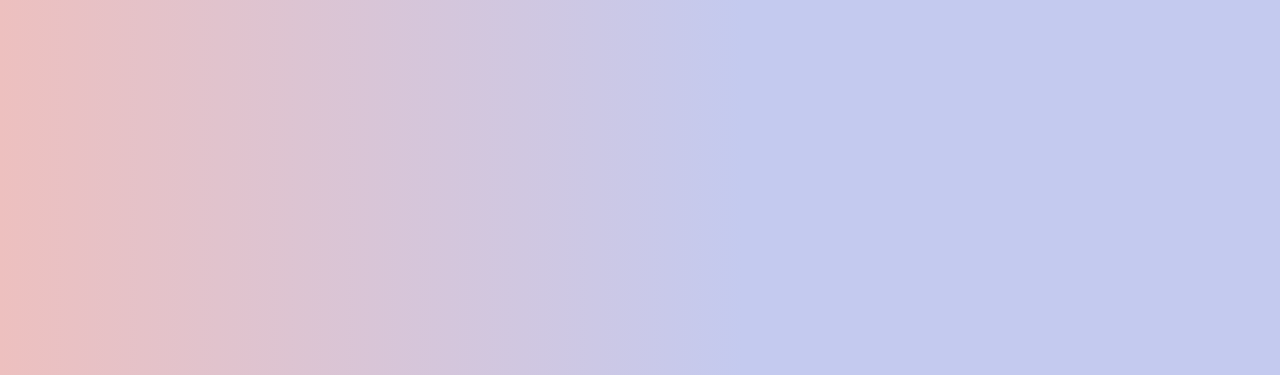
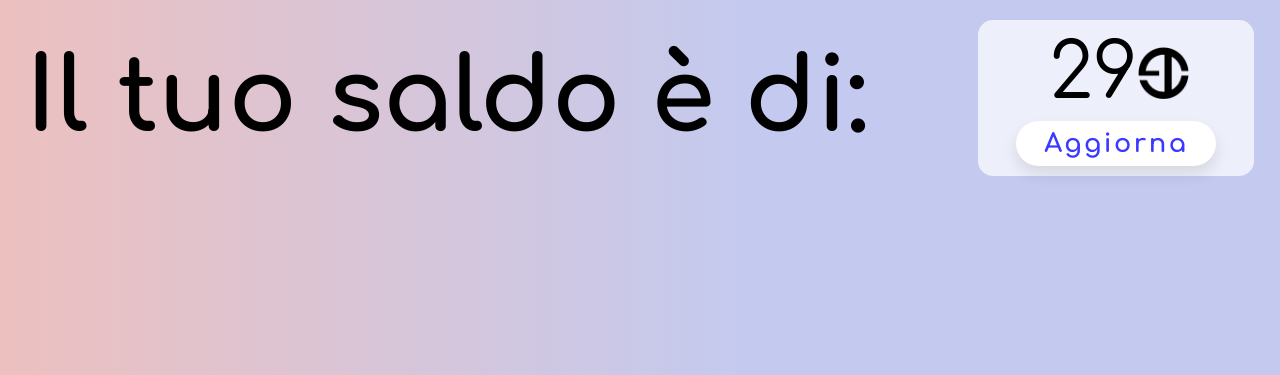
Before and after one commit to RiccardoTonioloDev/EDUChain, a PHP site: page /EDUChainV2/Pages/PersonalDashboard/personalDashboardSaldo.php in a window 1280 px wide. Shown: the part 80-455 px from the top of the page. Run offline with PHP 8.4, Linux system fonts and the light colour scheme.

Commit message:
Creazione della prima parte della pagina per il saldo

```diff
--- a/EDUChainV2/Pages/PersonalDashboard/personalDashboardSaldo.php
+++ b/EDUChainV2/Pages/PersonalDashboard/personalDashboardSaldo.php
@@ -59,6 +59,27 @@
             </div>
         </div>
     </div>
+    <div class="pageContainer">
+        <div class="upperPart">
+            <div class="headerSaldo">
+                Il tuo saldo è di:
+            </div>
+            <div class="saldoCard">
+                <div class="saldoCard-saldo">
+                    <div class="saldo">
+                        29
+                    </div>
+                    <img class="saldo-icon" src="../../Images/EduchainLogo-BlackV.png" alt="Currency">
+                </div>
+                <form action="../elaborazioneRichieste.php" method="POST" class="saldoCard-buttons">
+                    <input class="button-form" type="submit" name="refresh" value="Aggiorna">
+                </form>
+            </div>
+        </div>
+        <div class="lowerPart">
+
+        </div>
+    </div>
     <script>
         const navSlide = () =>{
             const burger = document.querySelector('.hamburger');
--- a/EDUChainV2/Styles/personalDashboardSaldo.css
+++ b/EDUChainV2/Styles/personalDashboardSaldo.css
@@ -168,3 +168,104 @@ body{
 .toggle .line3{
     transform: rotate(45deg) translate(-5px,-6px);
 }
+
+/*PageContainer*/
+.pageContainer{
+    display: flex;
+    align-items: center;
+    justify-content: center;
+    flex-flow: column;
+    width:96vw;
+}
+
+.upperPart{
+    margin-top: 20px;
+    display: flex;
+    align-items: center;
+    justify-content: space-between;
+    flex-flow: row;
+    width:100%;
+}
+
+.headerSaldo{
+    font-size: 8vw;
+    font-weight: bold;
+}
+
+.saldoCard{
+    background: rgba(255, 255, 255, .7);
+    padding: 10px;
+    width:20vw;
+    border-radius: 15px;
+}
+
+.saldoCard-saldo{
+    display: flex;
+    align-items: center;
+    justify-content: center;
+    flex-flow: row;
+    margin-bottom: 5px;
+}
+
+.saldo{
+    font-size: 6vw;
+    margin-left: 5px;
+}
+
+.saldo-icon{
+    max-width: 4vw;
+    max-height: 4vw;
+}
+
+.saldoCard-buttons{
+    display: flex;
+    align-items: center;
+    justify-content: center;
+    flex-flow: row;
+}
+
+.button-form{
+  font-family: Comfortaa;
+  width: 200px;
+  height: 45px;
+  font-size: 2vw;
+  letter-spacing: 2.5px;
+  font-weight: 700;
+  color: rgb(58, 58, 255);
+  background-color: #fff;
+  border: none;
+  border-radius: 45px;
+  box-shadow: 0px 8px 15px rgba(0, 0, 0, 0.1);
+  transition: all 0.3s ease 0s;
+  cursor: pointer;
+  outline: none;
+}
+
+.button-form:hover {
+    background-color: rgb(88, 88, 255);
+    box-shadow: 0px 10px 15px rgb(58, 58, 255);
+    color: #fff;
+}
+
+/*MOBILE PART*/
+
+@media screen and (max-width:500px){
+    .upperPart{
+        flex-flow: column;
+    }
+
+    .saldo{
+        font-size: 8vw;
+    }
+
+    .saldo-icon{
+        max-width: 6vw;
+        max-height: 6vw;
+    }
+    .button-form{
+        font-size: 3vw;
+    }
+    .saldoCard{
+        width:30vw;
+    }
+}
```
